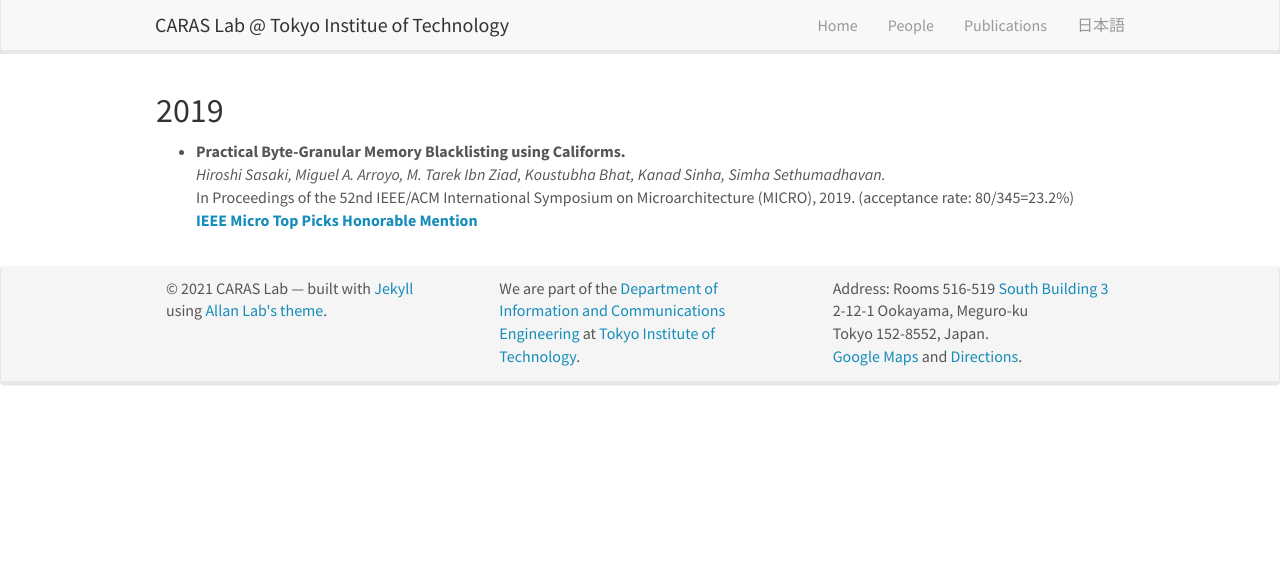
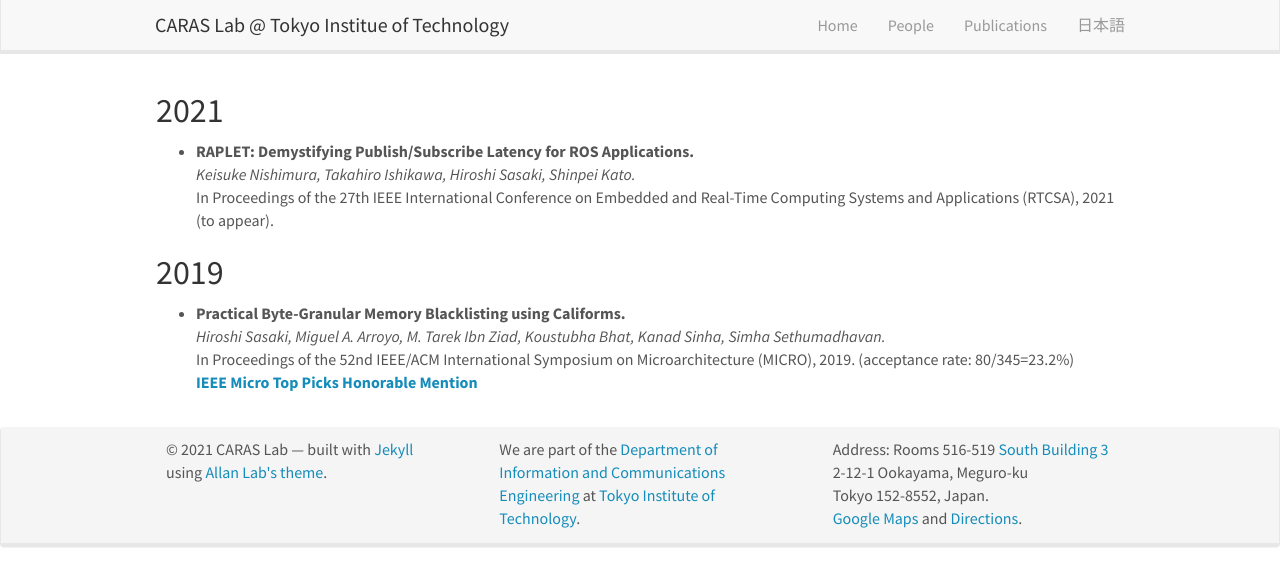
Before and after one commit to titech-caras/titech-caras.github.io, a Jekyll site: the page built from _pages/publications-en.md, in a window 1280 px wide. Shown: the top 586 px of the page. Built offline with Jekyll 4.4.1, drawn with Linux system fonts in a browser that asks for light colours; nearby versions of some CDN libraries.

Commit message:
Add RAPLET

```diff
--- a/_data/news-en.yml
+++ b/_data/news-en.yml
@@ -1,3 +1,5 @@
+- date: <b>May 2021</b>
+  headline: RAPLET accepted to <a href="https://rtcsa2021.github.io/">RTCSA 2021</a>.
 - date: <b>Apr 2021</b>
   headline: Sakura and Yusuke joined our group!
 - date: <b>Dec 2020</b>
--- a/_data/news.yml
+++ b/_data/news.yml
@@ -1,3 +1,5 @@
+- date: <b>2021 年 5 月</b>
+  headline: 論文が <a href="https://rtcsa2021.github.io/">RTCSA 2021</a> に採択されました（東大との共同研究）。
 - date: <b>2021 年 4 月</b>
   headline: 樹山さくらさんと水野友輔さんがグループに加わりました！
 - date: <b>2021 年 3 月</b>
--- /dev/null
+++ b/_data/publications-2021.yml
@@ -0,0 +1,7 @@
+- title: "RAPLET: Demystifying Publish/Subscribe Latency for ROS Applications."
+  language: English
+  authors: "Keisuke Nishimura, Takahiro Ishikawa, Hiroshi Sasaki, Shinpei Kato."
+  venue: "In Proceedings of the 27th IEEE International Conference on Embedded and Real-Time Computing Systems and Applications (RTCSA)"
+  month: Aug.
+  year: 2021 (to appear)
+  rate:
--- a/_pages/publications-en.md
+++ b/_pages/publications-en.md
@@ -3,6 +3,17 @@ title: Publications
 layout: base-en
 permalink: /publications-en
 ---
+
+## 2021
+{% for pub in site.data.publications-2021 %}
+  {% if pub.language == "English" %}
+  <ul><li><b>{{ pub.title }}</b><br />
+  <em>{{ pub.authors }}</em><br />
+  {{ pub.venue }}, {{ pub.year }}. {% if pub.rate %}(acceptance rate: {{ pub.rate }}){% endif %}<br />
+  {% if pub.award %}<font class="award"><b>{{ pub.award }}</b></font><br />{% endif %}
+  </li></ul>
+  {% endif %}
+{% endfor %}
 
 ## 2019
 {% for pub in site.data.publications-2019 %}
```
Also changed, not shown: _pages/publications.md (+9 -0 lines).
